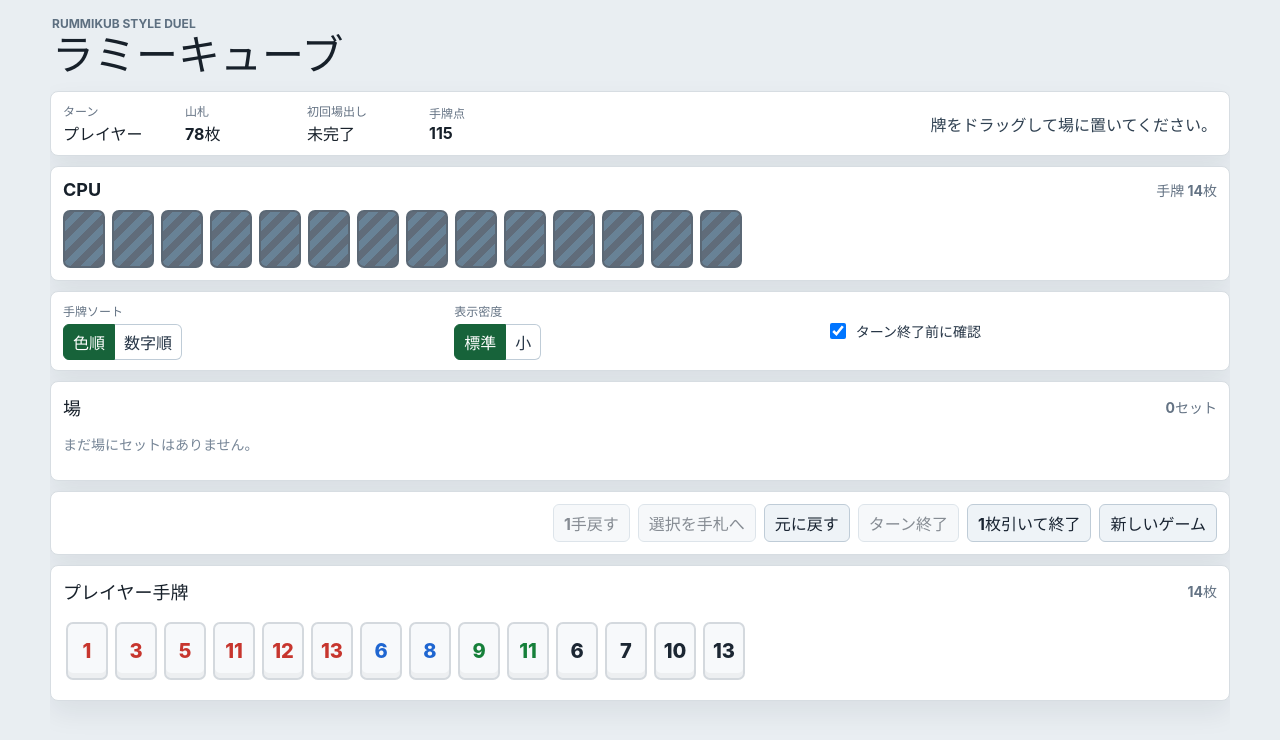
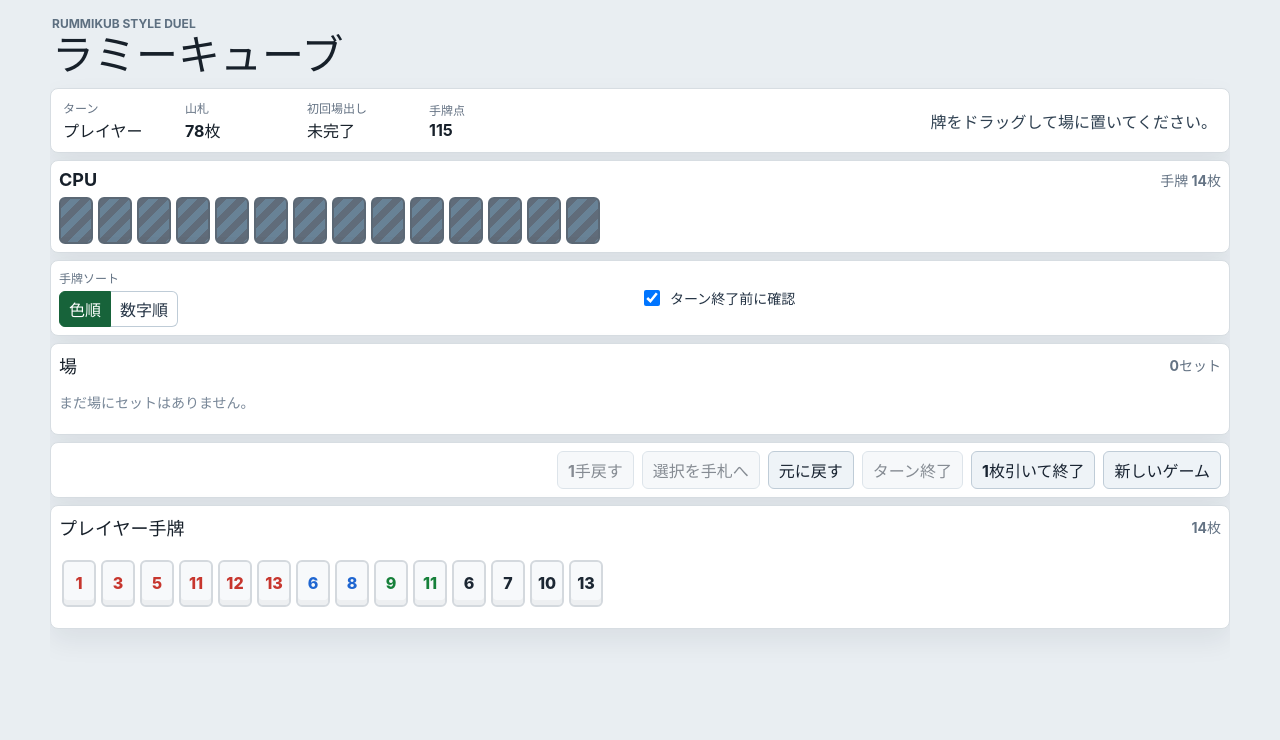
Before and after one commit to shunshun1677/rummikub-app, a React (Vite) app in the folder rummikub_app_develop/: page / in a window 1280 px wide. Shown: the top 740 px of the page. Built offline with nearby package versions, Linux system fonts and the light colour scheme.

Commit message:
update: レイアウトの修正

```diff
--- a/rummikub_app_develop/src/features/rummikub/game/components/GameTools.tsx
+++ b/rummikub_app_develop/src/features/rummikub/game/components/GameTools.tsx
@@ -1,21 +1,16 @@
 type HandSortMode = 'color' | 'number'
-type DensityMode = 'comfortable' | 'compact'
 
 type GameToolsProps = {
   handSortMode: HandSortMode
-  densityMode: DensityMode
   confirmBeforeEndTurn: boolean
   onHandSortModeChange: (mode: HandSortMode) => void
-  onDensityModeChange: (mode: DensityMode) => void
   onConfirmBeforeEndTurnChange: (enabled: boolean) => void
 }
 
 export function GameTools({
   handSortMode,
-  densityMode,
   confirmBeforeEndTurn,
   onHandSortModeChange,
-  onDensityModeChange,
   onConfirmBeforeEndTurnChange,
 }: GameToolsProps) {
   return (
@@ -40,26 +35,6 @@ export function GameTools({
         </div>
       </div>
 
-      <div className="tool-group">
-        <span className="tool-label">表示密度</span>
-        <div className="segmented-control">
-          <button
-            type="button"
-            className={densityMode === 'comfortable' ? 'active' : ''}
-            onClick={() => onDensityModeChange('comfortable')}
-          >
-            標準
-          </button>
-          <button
-            type="button"
-            className={densityMode === 'compact' ? 'active' : ''}
-            onClick={() => onDensityModeChange('compact')}
-          >
-            小
-          </button>
-        </div>
-      </div>
-
       <label className="confirm-toggle">
         <input
           type="checkbox"
@@ -72,4 +47,4 @@ export function GameTools({
   )
 }
 
-export type { DensityMode, HandSortMode }
+export type { HandSortMode }
--- a/rummikub_app_develop/src/features/rummikub/game/components/PlayerHand.tsx
+++ b/rummikub_app_develop/src/features/rummikub/game/components/PlayerHand.tsx
@@ -4,7 +4,7 @@ import { TileView } from './TileView'
 
 type PlayerHandProps = {
   hand: Tile[]
-  selectedTileId: string | null
+  selectedTileIds: Set<string>
   recentlyDrawnTileId: string | null
   disabled: boolean
   onSelectTile: (tileId: string) => void
@@ -14,7 +14,7 @@ type PlayerHandProps = {
 
 export function PlayerHand({
   hand,
-  selectedTileId,
+  selectedTileIds,
   recentlyDrawnTileId,
   disabled,
   onSelectTile,
@@ -25,7 +25,10 @@ export function PlayerHand({
     <section className="hand-zone" aria-label="player hand">
       <div className="zone-title">
         <h2>プレイヤー手牌</h2>
-        <span>{hand.length}枚</span>
+        <span>
+          {hand.length}枚
+          {selectedTileIds.size > 0 ? ` / 選択 ${selectedTileIds.size}枚` : ''}
+        </span>
       </div>
       <div className="tile-row hand-row">
         {hand.map((tile) => (
@@ -34,7 +37,7 @@ export function PlayerHand({
             tile={tile}
             disabled={disabled}
             draggable={!disabled}
-            isSelected={selectedTileId === tile.id}
+            isSelected={selectedTileIds.has(tile.id)}
             isRecentlyDrawn={recentlyDrawnTileId === tile.id}
             onClick={() => onSelectTile(tile.id)}
             onDragStart={onDragStartTile}
--- a/rummikub_app_develop/src/features/rummikub/game/index.tsx
+++ b/rummikub_app_develop/src/features/rummikub/game/index.tsx
@@ -6,7 +6,6 @@ import { GameResultDetails } from './components/GameResultDetails'
 import { GameBoard } from './components/GameBoard'
 import {
   GameTools,
-  type DensityMode,
   type HandSortMode,
 } from './components/GameTools'
 import { PlayerHand } from './components/PlayerHand'
@@ -68,9 +67,9 @@ export function RummikubGame() {
     hand: [...initialState.playerHand],
   }))
   const [selection, setSelection] = useState<TileSelection | null>(null)
+  const [selectedHandTileIds, setSelectedHandTileIds] = useState<Set<string>>(() => new Set())
   const [lastDrawnTileId, setLastDrawnTileId] = useState<string | null>(null)
   const [handSortMode, setHandSortMode] = useState<HandSortMode>('color')
-  const [densityMode, setDensityMode] = useState<DensityMode>('comfortable')
   const [confirmBeforeEndTurn, setConfirmBeforeEndTurn] = useState(true)
   const [message, setMessage] = useState('牌をドラッグして場に置いてください。')
 
@@ -87,7 +86,7 @@ export function RummikubGame() {
 
     return originalSetIds
   }, [gameState.hasPlayerOpened, originalSetIds])
-  const selectedTileId = selection?.tileId ?? null
+  const selectedBoardTileId = selection?.source === 'board' ? selection.tileId : null
   const hasBoardSelection = selection?.source === 'board'
   const turnChangeStatus = useMemo(
     () => getTurnChangeStatus(draft, turnSnapshot),
@@ -155,6 +154,7 @@ export function RummikubGame() {
           hand: [...nextState.playerHand],
         })
         setSelection(null)
+        setSelectedHandTileIds(new Set())
       }
 
       setMessage(nextMessage)
@@ -168,11 +168,18 @@ export function RummikubGame() {
       return
     }
 
-    setSelection((current) =>
-      current?.source === 'hand' && current.tileId === tileId
-        ? null
-        : { source: 'hand', tileId },
-    )
+    setSelection(null)
+    setSelectedHandTileIds((current) => {
+      const next = new Set(current)
+
+      if (next.has(tileId)) {
+        next.delete(tileId)
+      } else {
+        next.add(tileId)
+      }
+
+      return next
+    })
   }
 
   function handleDragStartHandTile(
@@ -183,13 +190,18 @@ export function RummikubGame() {
       return
     }
 
+    const draggedTileIds = selectedHandTileIds.has(tileId)
+      ? [...selectedHandTileIds]
+      : [tileId]
+
     event.dataTransfer.effectAllowed = 'move'
-    event.dataTransfer.setData(TILE_DRAG_MIME_TYPE, tileId)
-    setSelection({ source: 'hand', tileId })
+    event.dataTransfer.setData(TILE_DRAG_MIME_TYPE, draggedTileIds.join('|'))
+    setSelectedHandTileIds(new Set(draggedTileIds))
+    setSelection(null)
   }
 
   function handleDragEndHandTile(): void {
-    setSelection((current) => (current?.source === 'hand' ? null : current))
+    return
   }
 
   function handleDragStartBoardTile(
@@ -203,6 +215,7 @@ export function RummikubGame() {
 
     event.dataTransfer.effectAllowed = 'move'
     event.dataTransfer.setData(TILE_DRAG_MIME_TYPE, tileId)
+    setSelectedHandTileIds(new Set())
     setSelection({ source: 'board', setId, tileId })
   }
 
@@ -216,6 +229,7 @@ export function RummikubGame() {
       return
     }
 
+    setSelectedHandTileIds(new Set())
     setSelection((current) =>
       current?.source === 'board' && current.tileId === tileId
         ? null
@@ -225,7 +239,7 @@ export function RummikubGame() {
 
   function handleDropTileToSet(
     setId: string,
-    tileId: string,
+    draggedTileIds: string,
     tileIndex?: number,
   ): void {
     if (!canPlayerAct) {
@@ -237,31 +251,51 @@ export function RummikubGame() {
       return
     }
 
-    const sourceSetId = getSetIdContainingTile(draft.draftBoard, tileId)
-    if (sourceSetId && lockedSetIds.has(sourceSetId)) {
+    const tileIds = parseDraggedTileIds(draggedTileIds)
+    if (tileIds.length === 0) {
+      return
+    }
+
+    const hasLockedSource = tileIds.some((tileId) => {
+      const sourceSetId = getSetIdContainingTile(draft.draftBoard, tileId)
+      return sourceSetId ? lockedSetIds.has(sourceSetId) : false
+    })
+
+    if (hasLockedSource) {
       setMessage('初回30点を出す前は、既存の場のタイルを移動できません。')
       return
     }
 
     updateDraftWithHistory((currentDraft) =>
-      moveTileToSet(currentDraft, tileId, setId, tileIndex),
+      moveTilesToSet(currentDraft, tileIds, setId, tileIndex),
     )
     setSelection(null)
+    setSelectedHandTileIds(new Set())
   }
 
-  function handleDropTileToNewSet(tileId: string): void {
+  function handleDropTileToNewSet(draggedTileIds: string): void {
     if (!canPlayerAct) {
       return
     }
 
-    const sourceSetId = getSetIdContainingTile(draft.draftBoard, tileId)
-    if (sourceSetId && lockedSetIds.has(sourceSetId)) {
+    const tileIds = parseDraggedTileIds(draggedTileIds)
+    if (tileIds.length === 0) {
+      return
+    }
+
+    const hasLockedSource = tileIds.some((tileId) => {
+      const sourceSetId = getSetIdContainingTile(draft.draftBoard, tileId)
+      return sourceSetId ? lockedSetIds.has(sourceSetId) : false
+    })
+
+    if (hasLockedSource) {
       setMessage('初回30点を出す前は、既存の場のタイルを移動できません。')
       return
     }
 
-    updateDraftWithHistory((currentDraft) => moveTileToNewSet(currentDraft, tileId))
+    updateDraftWithHistory((currentDraft) => moveTilesToNewSet(currentDraft, tileIds))
     setSelection(null)
+    setSelectedHandTileIds(new Set())
   }
 
   function handleReturnSelectedToHand(): void {
@@ -287,6 +321,7 @@ export function RummikubGame() {
       }
     })
     setSelection(null)
+    setSelectedHandTileIds(new Set())
   }
 
   function handleUndoDraft(): void {
@@ -303,6 +338,7 @@ export function RummikubGame() {
     setDraft(cloneDraft(previousDraft))
     setDraftHistory((current) => current.slice(0, -1))
     setSelection(null)
+    setSelectedHandTileIds(new Set())
     setMessage('直前の操作を戻しました。')
   }
 
@@ -317,6 +353,7 @@ export function RummikubGame() {
     })
     setDraftHistory([])
     setSelection(null)
+    setSelectedHandTileIds(new Set())
     setMessage('このターン開始時点へ戻しました。')
   }
 
@@ -364,6 +401,7 @@ export function RummikubGame() {
     }))
     setDraftHistory([])
     setSelection(null)
+    setSelectedHandTileIds(new Set())
     setLastDrawnTileId(null)
     setMessage(validation.message)
     window.alert(validation.message)
@@ -404,6 +442,7 @@ export function RummikubGame() {
       hand: [...nextState.playerHand],
     })
     setSelection(null)
+    setSelectedHandTileIds(new Set())
     setLastDrawnTileId(tile?.id ?? null)
     setMessage(
       tile === null
@@ -423,6 +462,7 @@ export function RummikubGame() {
       hand: [...nextState.playerHand],
     })
     setSelection(null)
+    setSelectedHandTileIds(new Set())
     setLastDrawnTileId(null)
     setMessage('新しいゲームを開始しました。')
   }
@@ -451,7 +491,7 @@ export function RummikubGame() {
   }
 
   return (
-    <main className={`app-shell density-${densityMode}`}>
+    <main className="app-shell density-compact">
       <header className="app-header">
         <div>
           <p className="eyebrow">Rummikub style duel</p>
@@ -464,17 +504,15 @@ export function RummikubGame() {
       <CpuHand hand={gameState.cpuHand} revealTiles={gameState.winner !== null} />
       <GameTools
         handSortMode={handSortMode}
-        densityMode={densityMode}
         confirmBeforeEndTurn={confirmBeforeEndTurn}
         onHandSortModeChange={handleHandSortModeChange}
-        onDensityModeChange={setDensityMode}
         onConfirmBeforeEndTurnChange={setConfirmBeforeEndTurn}
       />
       <GameBoard
         board={draft.draftBoard}
         lockedSetIds={lockedSetIds}
         canDropHandTile={canPlayerAct}
-        selectedTileId={selectedTileId}
+        selectedTileId={selectedBoardTileId}
         onDragStartTile={handleDragStartBoardTile}
         onDragEndTile={handleDragEndBoardTile}
         onSelectTile={handleSelectBoardTile}
@@ -496,7 +534,7 @@ export function RummikubGame() {
       />
       <PlayerHand
         hand={sortedDraftHand}
-        selectedTileId={selectedTileId}
+        selectedTileIds={selectedHandTileIds}
         recentlyDrawnTileId={lastDrawnTileId}
         disabled={!canPlayerAct}
         onSelectTile={handleSelectHandTile}
@@ -568,7 +606,23 @@ function getSetIdContainingTile(board: TileSet[], tileId: string): string | null
   return board.find((set) => set.tiles.some((tile) => tile.id === tileId))?.id ?? null
 }
 
-function moveTileToSet(
+function parseDraggedTileIds(value: string): string[] {
+  return value.split('|').filter(Boolean)
+}
+
+function moveTilesToSet(
+  draft: DraftState,
+  tileIds: string[],
+  targetSetId: string,
+  targetTileIndex?: number,
+): DraftState {
+  return tileIds.reduce<DraftState>((currentDraft, tileId, index) => {
+    const insertionIndex = targetTileIndex === undefined ? undefined : targetTileIndex + index
+    return moveSingleTileToSet(currentDraft, tileId, targetSetId, insertionIndex)
+  }, draft)
+}
+
+function moveSingleTileToSet(
   draft: DraftState,
   tileId: string,
   targetSetId: string,
@@ -609,8 +663,8 @@ function moveTileToSet(
   }
 }
 
-function moveTileToNewSet(draft: DraftState, tileId: string): DraftState {
-  const result = takeTileById(draft, tileId)
+function moveTilesToNewSet(draft: DraftState, tileIds: string[]): DraftState {
+  const result = takeTilesByIds(draft, tileIds)
 
   if (!result) {
     return draft
@@ -620,8 +674,50 @@ function moveTileToNewSet(draft: DraftState, tileId: string): DraftState {
     draftHand: result.draftHand,
     draftBoard: [
       ...removeEmptySets(result.draftBoard),
-      getSetWithInferredType({ id: createSetId(), type: 'run', tiles: [result.tile] }),
+      getSetWithInferredType({ id: createSetId(), type: 'run', tiles: result.tiles }),
     ],
+  }
+}
+
+function takeTilesByIds(
+  draft: DraftState,
+  tileIds: string[],
+): (DraftState & { tiles: Tile[] }) | null {
+  const results = tileIds.reduce<{
+    currentDraft: DraftState
+    tiles: Tile[]
+    ok: boolean
+  }>(
+    (state, tileId) => {
+      if (!state.ok) {
+        return state
+      }
+
+      const result = takeTileById(state.currentDraft, tileId)
+
+      if (!result) {
+        return { ...state, ok: false }
+      }
+
+      return {
+        currentDraft: {
+          draftBoard: result.draftBoard,
+          draftHand: result.draftHand,
+        },
+        tiles: [...state.tiles, result.tile],
+        ok: true,
+      }
+    },
+    { currentDraft: draft, tiles: [], ok: true },
+  )
+
+  if (!results.ok || results.tiles.length === 0) {
+    return null
+  }
+
+  return {
+    ...results.currentDraft,
+    tiles: results.tiles,
   }
 }
 
--- a/rummikub_app_develop/src/features/rummikub/game/styles/game.css
+++ b/rummikub_app_develop/src/features/rummikub/game/styles/game.css
@@ -107,6 +107,10 @@
   max-height: min(42svh, 420px);
   overflow: auto;
   padding: 12px;
+}
+
+.board-zone:has(.board-grid) {
+  min-height: 176px;
 }
 
 .hand-zone {
@@ -247,14 +251,17 @@
 
 .board-grid {
   display: grid;
-  grid-template-columns: repeat(auto-fit, minmax(248px, 1fr));
+  grid-template-columns: repeat(auto-fill, 248px);
   gap: 10px;
+  align-items: start;
+  justify-content: start;
   padding-bottom: 4px;
 }
 
 .tile-set {
   border: 1px solid #dce2e8;
   border-radius: 8px;
+  min-height: 128px;
   padding: 10px;
   background: #fbfcfd;
 }
@@ -323,7 +330,7 @@
 }
 
 .set-row {
-  min-height: 64px;
+  min-height: 78px;
   align-content: start;
 }
 
@@ -352,7 +359,7 @@
 
 .game-tools {
   display: grid;
-  grid-template-columns: minmax(170px, auto) minmax(150px, auto) minmax(180px, auto);
+  grid-template-columns: minmax(170px, auto) minmax(180px, auto);
   align-items: center;
   gap: 10px;
   padding: 10px 12px;
@@ -546,11 +553,12 @@ select:disabled {
 }
 
 .density-compact .board-grid {
-  grid-template-columns: repeat(auto-fit, minmax(210px, 1fr));
+  grid-template-columns: repeat(auto-fill, 220px);
   gap: 7px;
 }
 
 .density-compact .tile-set {
+  min-height: 142px;
   padding: 7px;
 }
 
```
